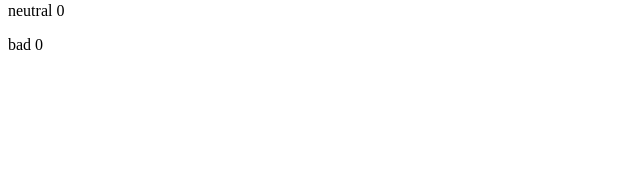
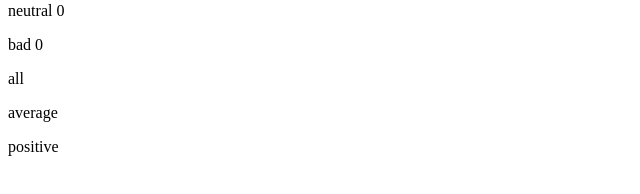
Before and after one commit to MikoVelascoRamirez/fullstackopen-exercises-repo, a React (Vite) app in the folder part1/exercises/2.-unicafe/: page / in a window 1280 px wide. Shown: the part 200-394 px from the top of the page, without its empty margins (0-640 px from the left). Built offline with nearby package versions, Linux system fonts and the light colour scheme.

Commit message:
12. feat: creating components for extra statistics.

```diff
--- a/part1/exercises/2.-unicafe/src/App.jsx
+++ b/part1/exercises/2.-unicafe/src/App.jsx
@@ -35,6 +35,9 @@ const App = () => {
         <p>good <span>{good}</span></p>
         <p>neutral <span>{neutral}</span></p>
         <p>bad <span>{bad}</span></p>
+        <p>all <span></span></p>
+        <p>average <span></span></p>
+        <p>positive <span></span></p>
       </section>
     </div>
   )
```
